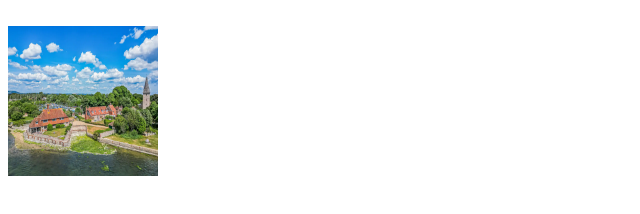
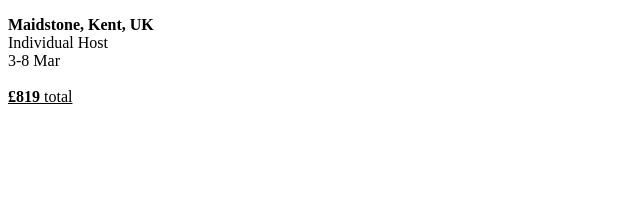
Before and after one commit to ArionKing/newproject, a plain HTML site: page index.html in a window 1280 px wide. Shown: the whole page, without its empty margins (0-640 px from the left). Drawn offline with Linux system fonts and the light colour scheme.

Commit message:
this is my details component code

```diff
--- a/index.html
+++ b/index.html
@@ -6,8 +6,18 @@
 </head>
 
 <body>
-    <br>
-    <img src="pictures/Pic1airbnb.webp" alt="Maidstone" width="150"
-    height="150">
+
+
+    <p>
+        <b>Maidstone, Kent, UK</b>
+        <br>
+        Individual Host
+        <br>
+        3-8 Mar
+        <br><br>
+    <u>
+        <b>£819</b>
+        total
+    </u> </p>
 
 </body
```
